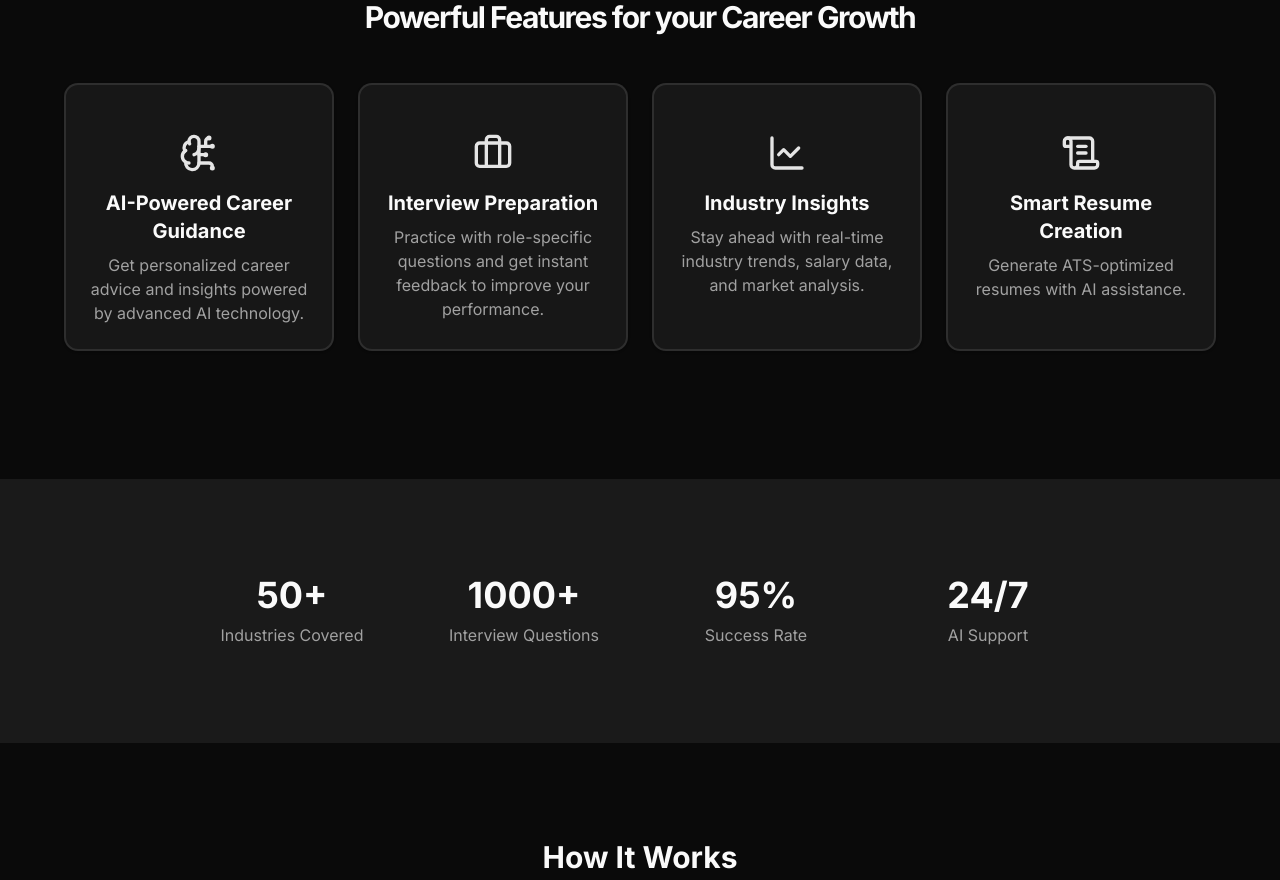
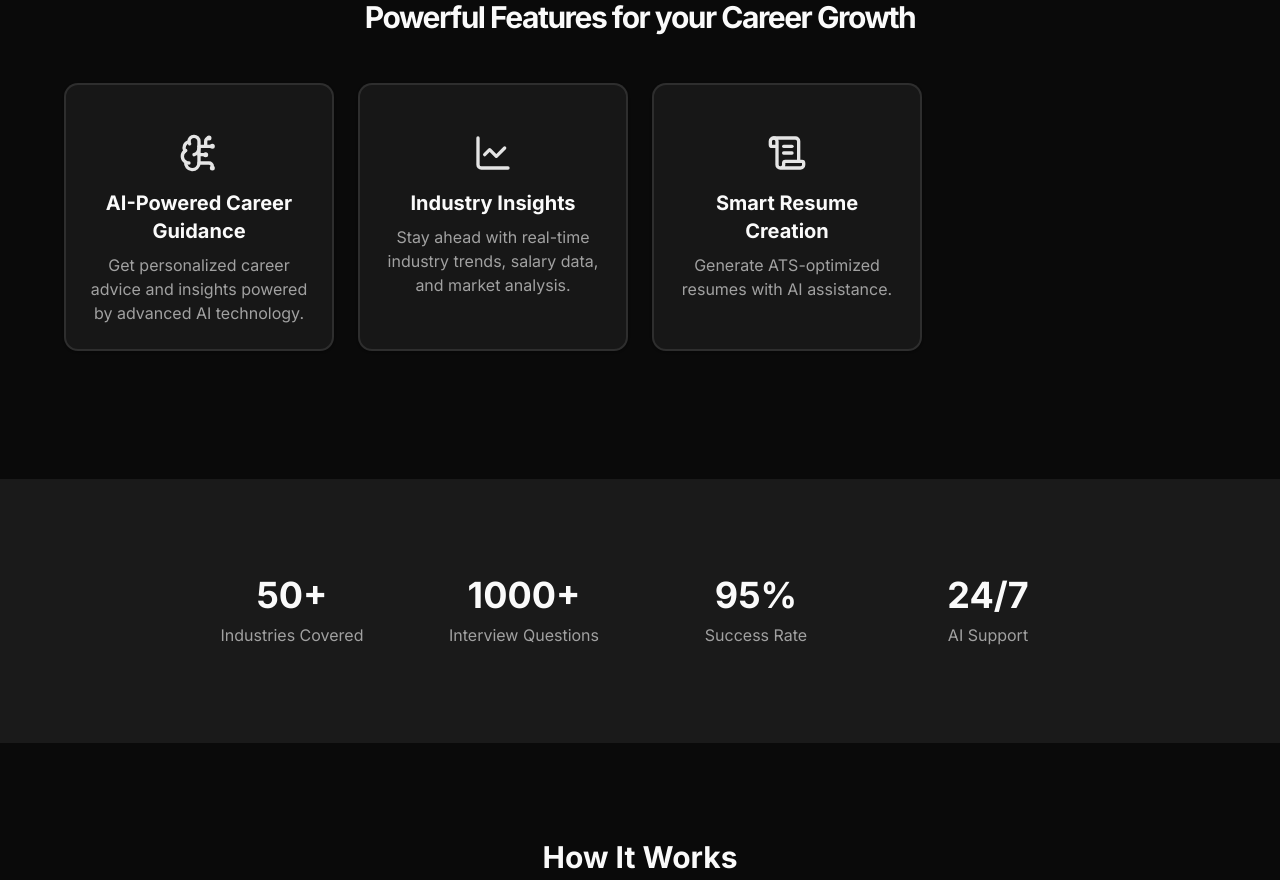
Before and after one commit to Saanvi019/Pathwise, a Next.js app: page / in a window 1280 px wide. Shown: the part 1400-2280 px from the top of the page. Built offline with nearby package versions, Linux system fonts and the light colour scheme; no server answers.

Commit message:
Remove Interview Preparation feature
Removed 'Interview Preparation' feature from the list.

```diff
--- a/data/features.js
+++ b/data/features.js
@@ -7,12 +7,7 @@ export const features = [
     description:
       "Get personalized career advice and insights powered by advanced AI technology.",
   },
-  {
-    icon: <Briefcase className="w-10 h-10 mb-4 text-primary" />,
-    title: "Interview Preparation",
-    description:
-      "Practice with role-specific questions and get instant feedback to improve your performance.",
-  },
+
   {
     icon: <LineChart className="w-10 h-10 mb-4 text-primary" />,
     title: "Industry Insights",
```
